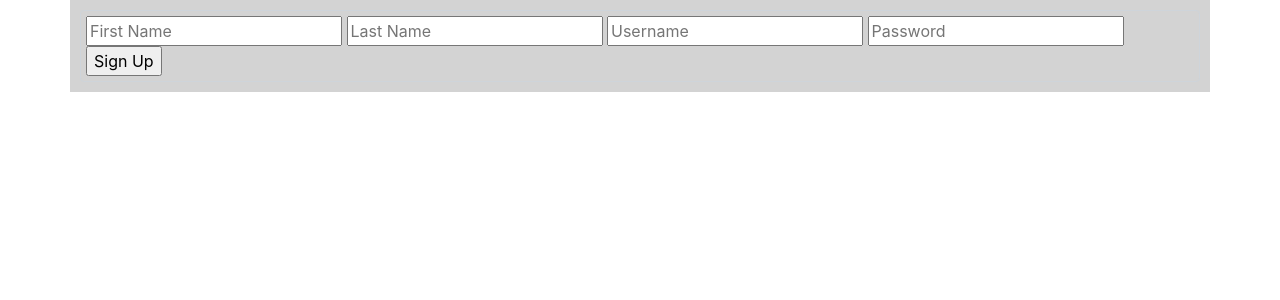
After one commit to bishnutimalsina1/4901, a Flask app: page /register in a window 1280 px wide. The commit adds this page. Shown: the top 300 px of the page. Run offline with Flask 2, Linux system fonts and the light colour scheme; some libraries are stand-ins or nearby versions.

Commit message:
add account creation

```diff
--- a/__init__.py
+++ b/__init__.py
@@ -11,6 +11,7 @@ flask_bcrypt = Bcrypt()
 def create_app(config_name):
     app = Flask(__name__)
     app.config.from_object(config_by_name[config_name])
+    app.config['DEBUG'] = True
     db.init_app(app)
     flask_bcrypt.init_app(app)
 
--- a/app.py
+++ b/app.py
@@ -1,20 +1,38 @@
-from flask import Flask, render_template
+import flask_bcrypt
+from flask import render_template, url_for, redirect, flash
+from flask_wtf import FlaskForm
+from wtforms import StringField, PasswordField, SubmitField
+from wtforms.validators import InputRequired, Length, ValidationError
+from flask_bcrypt import Bcrypt
 from flask_sqlalchemy import SQLAlchemy
 from sqlalchemy import *
 import pymysql
-from __init__ import create_app, db
-
+from __init__ import create_app
+from models import *
 app = create_app('dev')
 
 debug=True
-class UserInfo(db.Model):
-    id = db.Column(db.Integer, primary_key=True)
-    first_name = db.Column(db.VARCHAR(45))
-    last_name = db.Column(db.VARCHAR(45))
+class create_user_form(FlaskForm):
+    first_name = StringField(
+        validators=[InputRequired()],
+        render_kw={'class':'register_input','placeholder':'First Name'})
+    last_name = StringField(
+        validators=[InputRequired()],
+        render_kw={'class':'register_input','placeholder':'Last Name'})
+    username = StringField(
+        validators=[InputRequired()],
+        render_kw={'class':'register_input','placeholder':'Username'})
+    password = PasswordField(
+        validators=[InputRequired(), Length(min=6)],
+        render_kw={'class':'register_input','placeholder':'Password'})
+    submit = SubmitField(
+        "Sign Up",
+        render_kw={'class':'register_input'})
 
-    def __init__(self, first_name, last_name):
-        self.first_name = first_name
-        self.last_name = last_name
+    def validate_username(self, username):
+        user = UserInfo.query.filter_by(username=username.data).first()
+        if user:
+            raise ValidationError("Username already exists, please choose a different one or login if you already have an account")
 
 @app.route('/')
 def hello_world():  # put application's code here
@@ -24,6 +42,23 @@ def hello_world():  # put application's code here
     debug=True
     return render_template('index.html', user_data=user_data)
 
+@app.route('/register',methods=['GET','POST'])
+def register():
+    form = create_user_form()
+    debug=True
+    if form.validate_on_submit():
+        passwd = flask_bcrypt.generate_password_hash(form.password.data)
+        user = UserInfo(first_name=form.first_name.data,
+                       last_name=form.last_name.data,
+                       username=form.username.data,
+                       password=passwd)
+        db.session.add(user)
+        db.session.commit()
+        debug=True
+        return redirect('/')
+    else:
+        flash(form.errors)
+    return render_template('register.html',form=form)
 
 if __name__ == '__main__':
     app.run()
--- a/templates/index.html
+++ b/templates/index.html
@@ -1,16 +1,22 @@
 <!DOCTYPE html>
+<link rel="stylesheet" href="https://maxcdn.bootstrapcdn.com/bootstrap/4.0.0/css/bootstrap.min.css" integrity="sha384-Gn5384xqQ1aoWXA+058RXPxPg6fy4IWvTNh0E263XmFcJlSAwiGgFAW/dAiS6JXm" crossorigin="anonymous">
+{% block style %}
 <style>
     .title_container{
         display: grid;
         color: cadetblue;
     }
 </style>
+{% endblock %}
 <html lang="en">
 <head>
-    <meta charset="UTF-8">
+    <!-- Required meta tags -->
+    <meta charset="utf-8">
+    <meta name="viewport" content="width=device-width, initial-scale=1, shrink-to-fit=no">
     <title>Starter Page</title>
 </head>
 <body>
+    {% block content %}
     <div class="title_container">Hello World! We have users:
     <ul>
         {% for user in user_data %}
@@ -18,5 +24,9 @@
         {% endfor %}
     </ul>
     </div>
+    {% endblock %}
 </body>
+    <script src="https://code.jquery.com/jquery-3.2.1.slim.min.js" integrity="sha384-KJ3o2DKtIkvYIK3UENzmM7KCkRr/rE9/Qpg6aAZGJwFDMVNA/GpGFF93hXpG5KkN" crossorigin="anonymous"></script>
+    <script src="https://cdnjs.cloudflare.com/ajax/libs/popper.js/1.12.9/umd/popper.min.js" integrity="sha384-ApNbgh9B+Y1QKtv3Rn7W3mgPxhU9K/ScQsAP7hUibX39j7fakFPskvXusvfa0b4Q" crossorigin="anonymous"></script>
+    <script src="https://maxcdn.bootstrapcdn.com/bootstrap/4.0.0/js/bootstrap.min.js" integrity="sha384-JZR6Spejh4U02d8jOt6vLEHfe/JQGiRRSQQxSfFWpi1MquVdAyjUar5+76PVCmYl" crossorigin="anonymous"></script>
 </html>
--- /dev/null
+++ b/templates/register.html
@@ -0,0 +1,31 @@
+{% extends 'index.html' %}
+
+{% block style %}
+<style>
+    .register_input{
+        grid-auto-columns: auto;
+    }
+    .container{
+        background-color: #d3d3d3;
+        padding: 10px;
+        box-shadow: #8e8e8e;
+    }
+    #register_form{
+        background-color: #d3d3d3;
+
+    }
+</style>
+{% endblock %}
+
+{% block content %}
+    <div class="container">
+        <form id ="register_form" class="form-control" style="padding: 5px;" method="post" action="">
+            {% for field in form if field.name != 'csrf_token' %}
+                {{ field }}
+            {% endfor %}
+        </form>
+    {% if form.errors %}
+        {{ form.errors.username }}
+    {% endif %}
+    <div>
+{% endblock %}
```
Also changed, not shown: models.py (added, +14 -0 lines).
